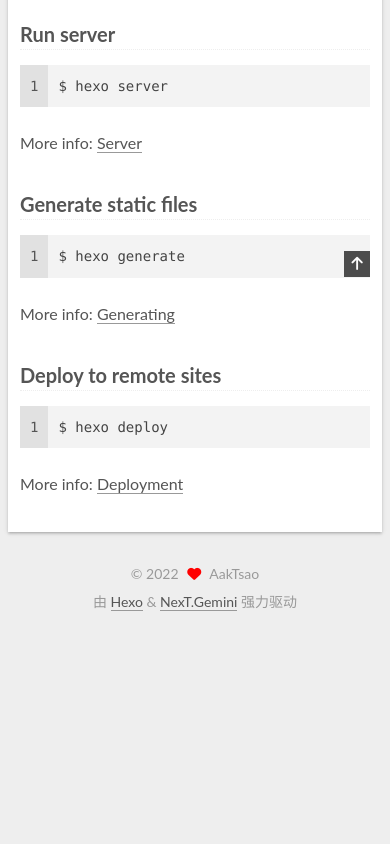
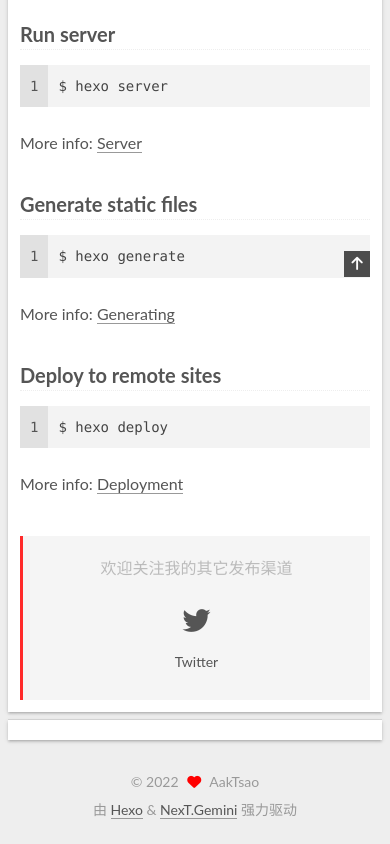
Before and after one commit to AakTsao/blog, a plain HTML site: page 2022/hello-world/index.html in a window 390 px wide. Shown: the part 667-1511 px from the top of the page. Before the commit the page ends 1303 px from the top, so only its background shows below. Drawn offline with nearby package versions, Linux system fonts and the light colour scheme; some packages are replaced by stand-ins of ours; a script that the page names is missing.

Commit message:
Site updated: 2022-11-25 22:15:53

```diff
--- a/2022/hello-world/index.html
+++ b/2022/hello-world/index.html
@@ -221,6 +221,20 @@
     </span>
 
 
+
+  <span class="post-meta-item">
+
+      <span class="post-meta-item-icon">
+        <i class="far fa-comment"></i>
+      </span>
+      <span class="post-meta-item-text">Changyan：</span>
+
+    <a title="Hello World" href="/2022/hello-world/#SOHUCS" itemprop="discussionUrl">
+      <span id="sourceId::24fb10ee7adcbd36193079a66a02b7d8" class="cy_cmt_count" itemprop="commentCount"></span>
+    </a>
+  </span>
+
+
 </div>
 
         </div>
@@ -251,6 +265,23 @@
 
 
     <footer class="post-footer">
+          <div class="followme">
+  <span>欢迎关注我的其它发布渠道</span>
+
+  <div class="social-list">
+
+      <div class="social-item">
+          <a target="_blank" class="social-link" href="https://twitter.com/AakTsao">
+            <span class="icon">
+              <i class="fab fa-twitter"></i>
+            </span>
+
+            <span class="label">Twitter</span>
+          </a>
+      </div>
+  </div>
+</div>
+
 
 
 
@@ -263,6 +294,7 @@
 
 
 
+    <div class="comments" id="SOHUCS" sid="24fb10ee7adcbd36193079a66a02b7d8"></div>
 </div>
   </main>
 
@@ -313,6 +345,8 @@
 
 
 
+<script class="next-config" data-name="changyan" type="application/json">{"enable":true,"appid":"cyvbQ1RJz","appkey":"138586558d240b08aee5f2b11fd88d86","count":true}</script>
+<script src="/js/third-party/comments/changyan.js"></script>
 
 </body>
 </html>
--- a/css/main.css
+++ b/css/main.css
@@ -1934,6 +1934,55 @@ pre code {
     transform: rotateZ(-30deg);
   }
 }
+.followme {
+  color: #bbb;
+  padding: 1em 1.5em;
+  text-align: center;
+  background: var(--card-bg-color);
+  border-left: 3px solid #ff2a2a;
+  margin: 1em 0 0;
+}
+.followme .social-list {
+  display: flex;
+  flex-wrap: wrap;
+  justify-content: center;
+}
+.followme .social-list .social-item {
+  margin: 0.5em 2em;
+  position: relative;
+}
+@media (max-width: 991px) {
+  .followme .social-list .social-item {
+    margin: 0.5em 0.75em;
+  }
+}
+.followme .social-list .social-link {
+  border: 0;
+  display: block;
+}
+.followme .social-list .social-link .icon {
+  font-size: 1.75em;
+}
+.followme .social-list .social-link .label {
+  display: block;
+  font-size: 14px;
+}
+.followme .social-list .social-link:hover + .social-item-img {
+  display: block;
+}
+.followme .social-list span.social-link {
+  color: var(--link-color);
+}
+.followme .social-list span.social-link:hover {
+  color: var(--link-hover-color);
+}
+.followme .social-list .social-item-img {
+  display: none;
+  left: 50%;
+  max-width: 180px;
+  position: absolute;
+  transform: translate(-50%, 20px);
+}
 .category-all-page .category-all-title {
   text-align: center;
 }
```
Also changed, not shown: about/index.html (+3 -0 lines), archives/2022/11/index.html (+2 -0 lines), archives/2022/index.html (+2 -0 lines), archives/index.html (+2 -0 lines), categories/index.html (+3 -0 lines), index.html (+16 -0 lines), schedule/index.html (+3 -0 lines), tags/index.html (+3 -0 lines).
